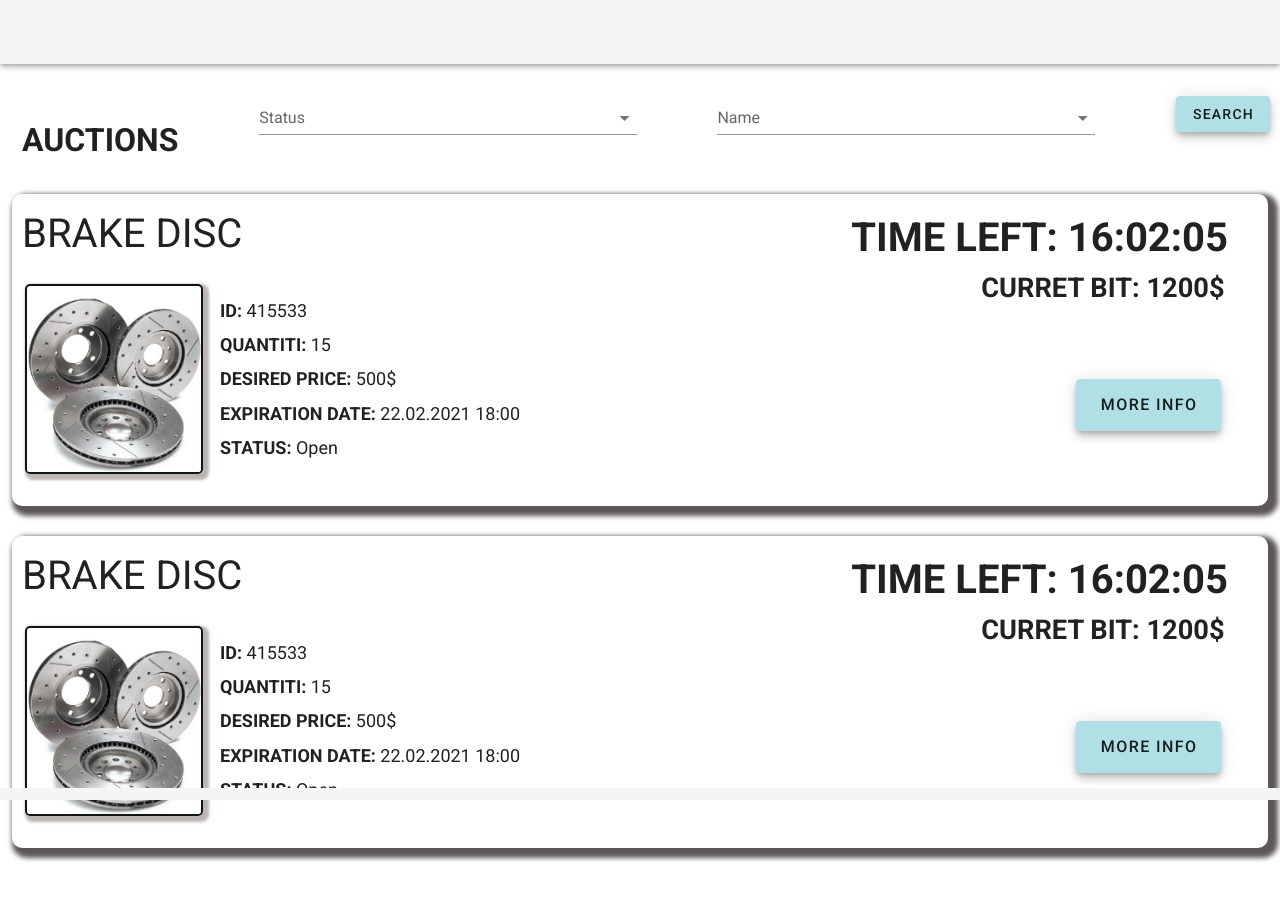
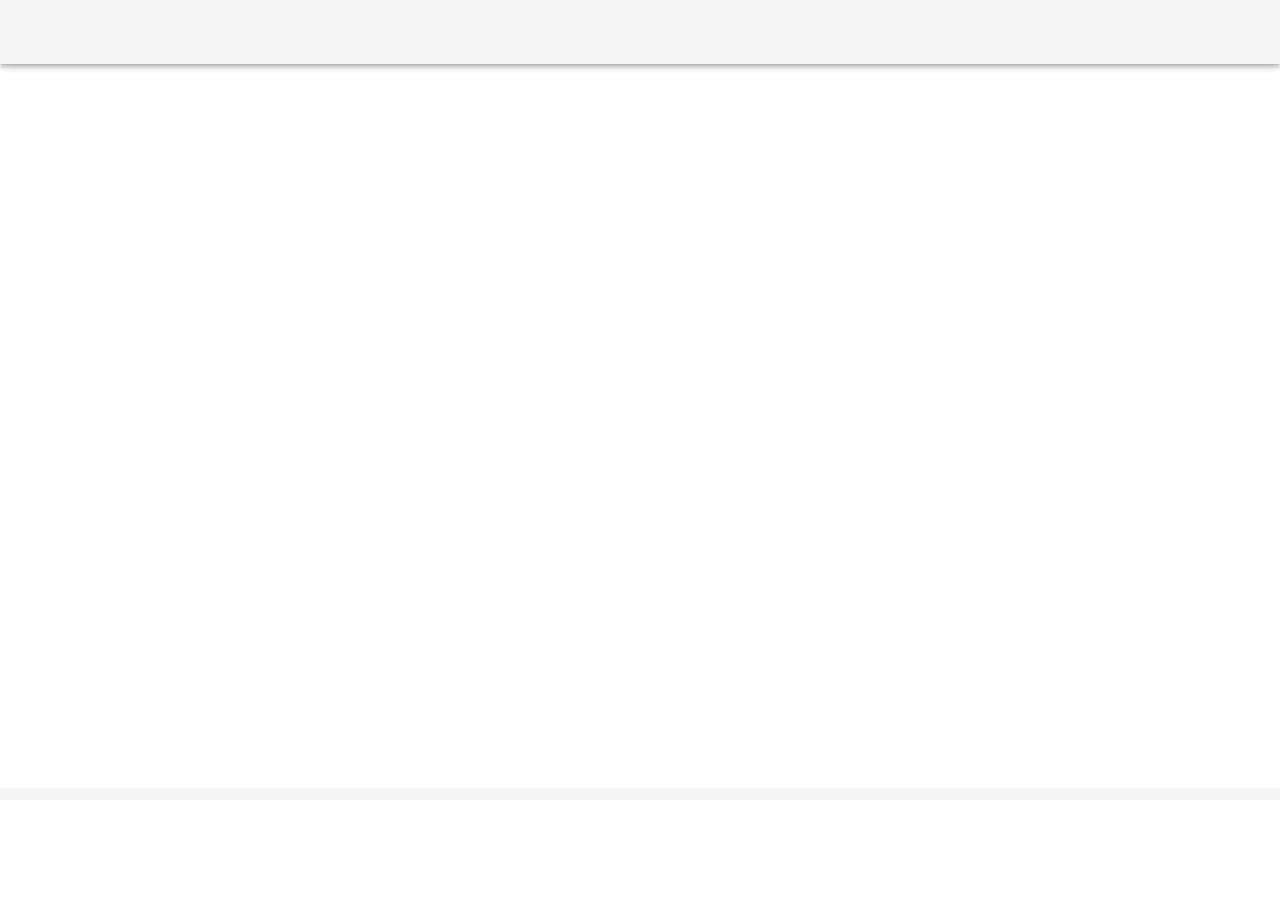
Before and after one commit to Biven160690/dreamcar, a Nuxt app: page / in a window 1280 px wide. After the commit the page ends 800 px from the top, so only its background shows below. Built offline with nearby package versions, Linux system fonts and the light colour scheme.

Commit message:
Created a folder of my components and created a lot page

```diff
--- /dev/null
+++ b/pages/LOTS_SERGEY.vue
@@ -0,0 +1,18 @@
+<template>
+<div>
+<SEARCH/>
+<LOTS/>
+</div>
+</template>
+
+<script>
+import SEARCH from "@/components/lots_sergey/SEARCH.vue";
+import LOTS from "@/components/lots_sergey/LOTS.vue";
+export default {
+
+  components: {
+    SEARCH,
+    LOTS
+   }
+}
+</script>
--- a/pages/index.vue
+++ b/pages/index.vue
@@ -1,18 +1,10 @@
 <template>
-<div>
-<SEARCH/>
-<LOTS/>
-</div>
+
 </template>
 
 <script>
-import SEARCH from "@/components/SEARCH";
-import LOTS from "@/components/LOTS";
+
 export default {
 
-  components: {
-    SEARCH,
-    LOTS
-   }
 }
 </script>
```
Also changed, not shown: components/lots_sergey/LOTS.vue (renamed from components/LOTS.vue), components/lots_sergey/SEARCH.vue (renamed from components/SEARCH.vue).
